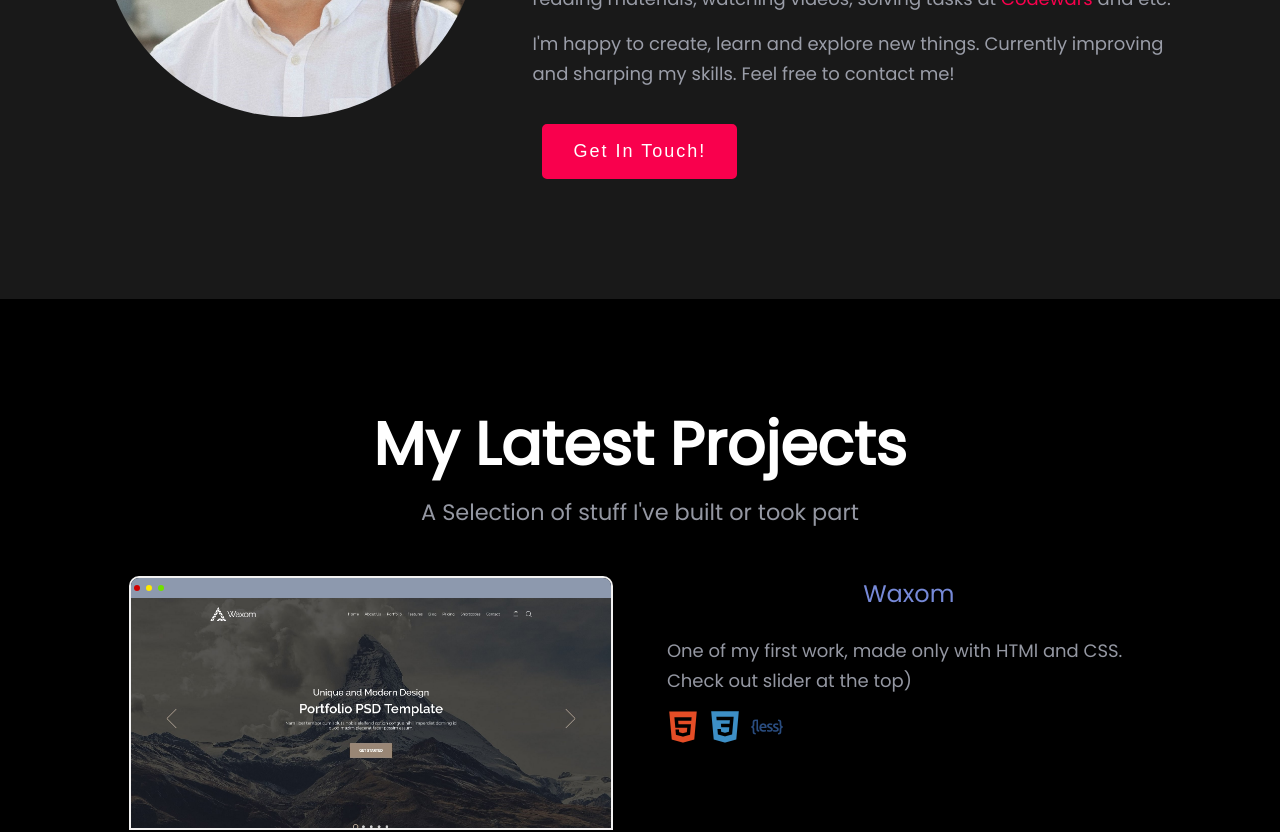
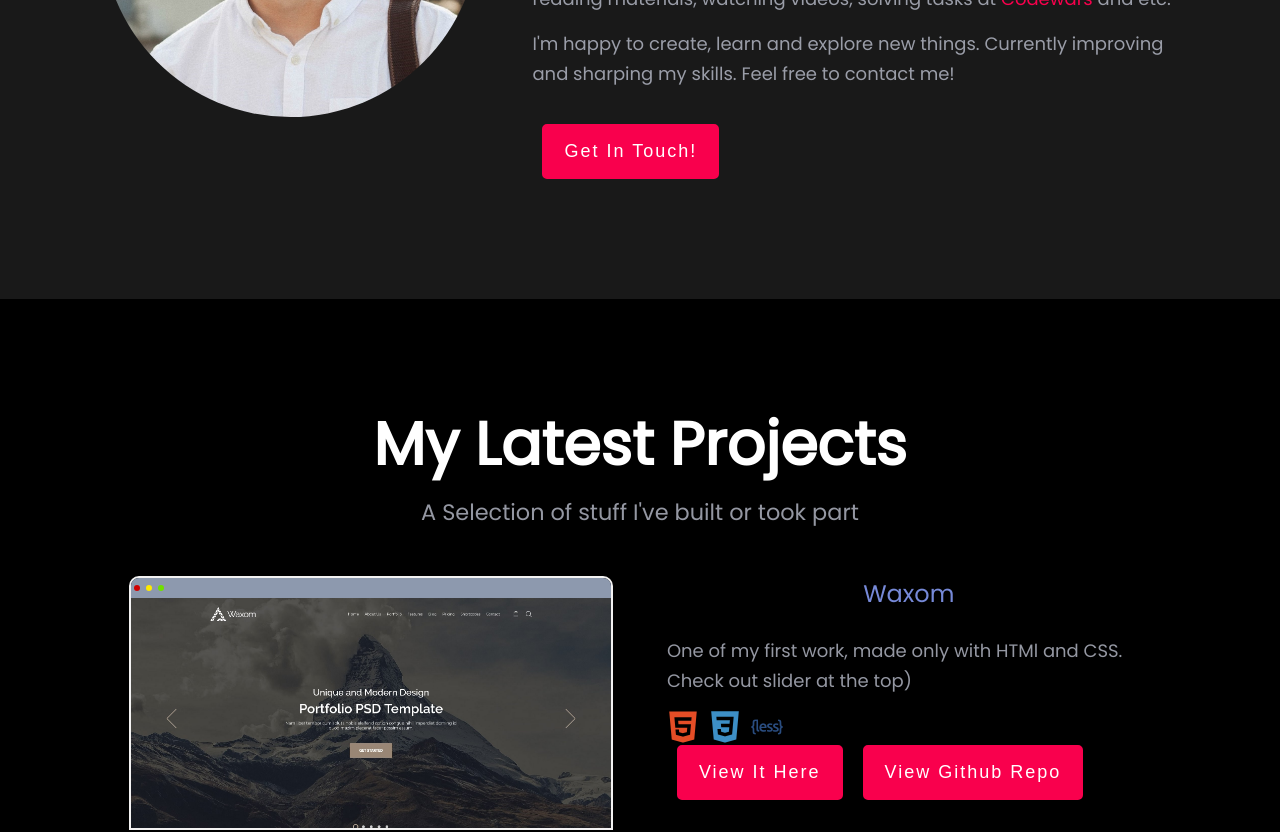
Before and after one commit to dkimd5/react-portfolio, a React (Create React App) app: page / in a window 1280 px wide. Shown: the part 1160-1992 px from the top of the page. Built offline with nearby package versions, Linux system fonts and the light colour scheme.

Commit message:
Change button styles

```diff
--- a/src/App.css
+++ b/src/App.css
@@ -160,12 +160,15 @@ button.btn {
   border: 2px solid #f9004d;
   background-color: #f9004d;
   color: #fff!important;
-  text-transform: uppercase;
   letter-spacing: 2px;
   transition: .4s all ease;
-  height: 50px;
-  width: 180px;
   margin: 0px 10px;
+  padding: 15px 20px;
+}
+
+button.btn:hover{
+  background: #fff;
+  color: #000!important;
 }
 
 .p__color {
@@ -174,11 +177,6 @@ button.btn {
   line-height: 30px;
   font-family: Poppins,sans-serif;
   margin-bottom: 15px;
-}
-
-button.about.btn.pointer:hover {
-  background: #fff;
-  color: #000!important;
 }
 
 @media only screen and (max-width:1408px) {
--- a/src/components/About/About.css
+++ b/src/components/About/About.css
@@ -40,14 +40,6 @@
 
 .about__text__wrapper a:hover {
     color: #fff;
-}
-
-button.about.btn.pointer {
-    text-transform: capitalize;
-    width: 195px;
-    height: 55px;
-    font-size: 18px;
-    transition: .4s ease;
 }
 
 .about__button {
--- a/src/components/About/About.js
+++ b/src/components/About/About.js
@@ -44,7 +44,7 @@ function About() {
               I'm happy to create, learn and explore new things. Currently
               improving and sharping my skills. Feel free to contact me!
             </p>
-            <div className="about__button d__flex align__items_center">
+            <div className="about__button align__items_center">
               <a href="#Contact">
                 <button className="about btn pointer">Get In Touch!</button>
               </a>
--- a/src/components/Projects/ProjectCard/ProjectCard.js
+++ b/src/components/Projects/ProjectCard/ProjectCard.js
@@ -28,6 +28,10 @@ function ProjectCard({ project }) {
             </li>
           ))}
         </ul>
+        <div className="project__buttons">
+          <button className="btn pointer">View It Here</button>
+          <button className="btn pointer">View Github Repo</button>
+        </div>
       </div>
     </div>
   );
```
